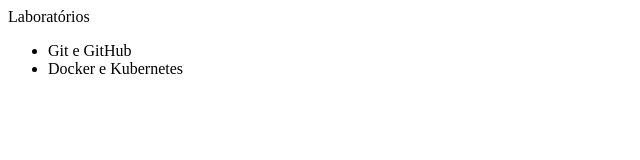
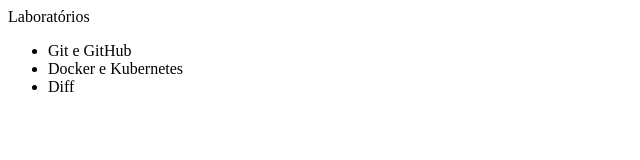
Before and after one commit to douggonsouza/Introducao_a_Versionamento_com_GIT, a plain HTML site: page home.html in a window 1280 px wide. Shown: the full height of the page, 0-640 px from the left. Drawn offline with Linux system fonts and the light colour scheme.

Commit message:
Estudando o DIFF

```diff
--- a/home.html
+++ b/home.html
@@ -4,6 +4,7 @@
     <ul>
       <li>Git e GitHub</li>
       <li>Docker e Kubernetes</li>
+      <li>Diff</li>
     </ul>
   </body>
 </html>
```
